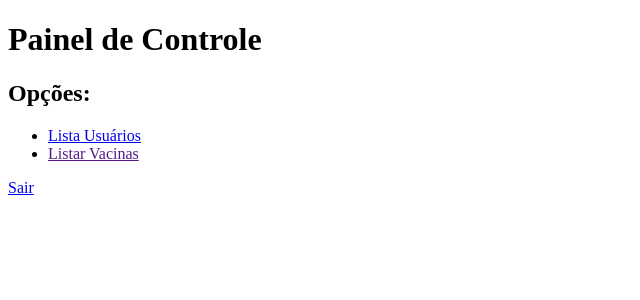
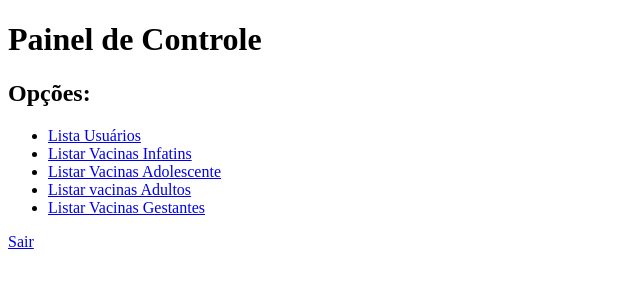
Before and after one commit to vtrpaulop/projetopiIII, a PHP site: page /painelAdmin.php in a window 1280 px wide. Shown: the top 300 px of the page, without its empty margins (0-640 px from the left). Run offline with PHP 8.4, Linux system fonts and the light colour scheme; the visitor is signed in with stand-in values (Sample User, id 1).

Commit message:
Adicionando links novos para as listagens

```diff
--- a/painelAdmin.php
+++ b/painelAdmin.php
@@ -18,7 +18,10 @@ require_once 'verificar_loginAdmin.php';
         <h2>Opções:</h2>
         <ul>
             <li><a href="listarUsuarios.php">Lista Usuários</a></li>
-            <li><a href="">Listar Vacinas</a></li>
+            <li><a href="vacinasInfantil.php">Listar Vacinas Infatins</a></li>
+            <li><a href="vacinasAdolescente.php">Listar Vacinas Adolescente</a></li>
+            <li><a href="vacinasAdulto.php">Listar vacinas Adultos</a></li>
+            <li><a href="vacinasGestante.php">Listar Vacinas Gestantes</a></li>
         </ul>
     </div>
     <div>
```
